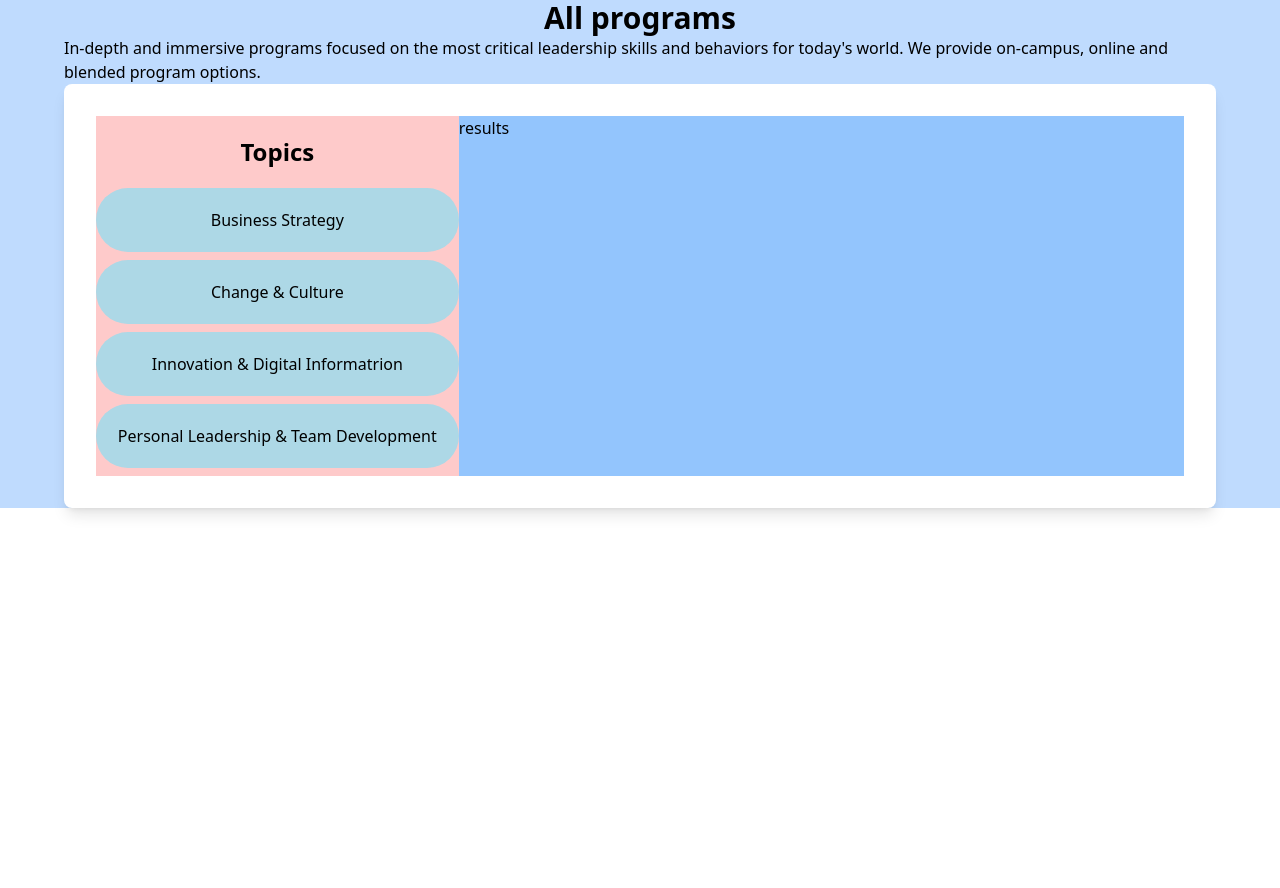
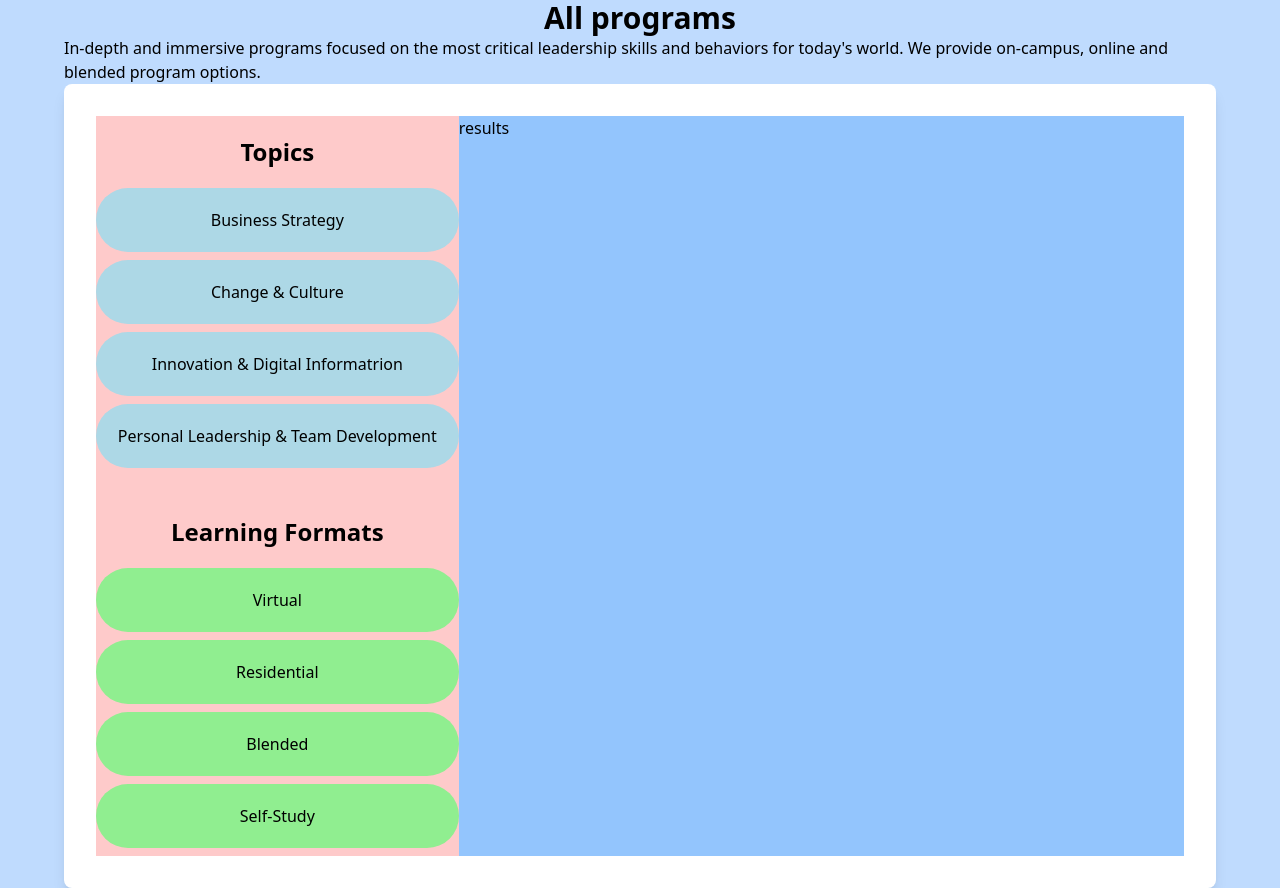
Before and after one commit to Lucy-de-Rojas/ef, a Next.js app: page / in a window 1280 px wide. Before the commit the page ends 800 px from the top, so only its background shows below. Built offline with nearby package versions, Linux system fonts and the light colour scheme.

Commit message:
learning formats working - list update and style change

```diff
--- a/src/pages/index.js
+++ b/src/pages/index.js
@@ -11,9 +11,11 @@ export default function Home() {
 
   const [data, setData] = useState([]);
   const [activeTopics, setActiveTopics] = useState([]);
+  const [activeLearningFormats, setActiveLearningFormats] = useState([]);
 
 
-  console.log("activeTopics 🔴", activeTopics);
+  // console.log("activeTopics 🔴", activeTopics);
+  console.log("activeLearningFormats 🔴", activeLearningFormats);
 
 
 
@@ -60,6 +62,23 @@ export default function Home() {
 
 
 
+  // handle learning format change:
+  function handleLearningFormatChange (e) {
+    console.log("🔴", e.target.value, e.target.checked);
+    if(e.target.checked === true){
+      setActiveLearningFormats([...activeLearningFormats, e.target.value]);
+      e.target.parentElement.style.backgroundColor = 'green';
+      e.target.parentElement.style.color = 'white';
+    }
+    else{
+      setActiveLearningFormats(activeLearningFormats.filter(item => item !== e.target.value));
+      e.target.parentElement.style.backgroundColor = 'lightGreen';
+      e.target.parentElement.style.color = 'black';
+    }
+  }
+
+
+
 
 
 
@@ -87,6 +106,25 @@ program options.</p>
   </label>
 );})}
 
+
+
+
+<h2 className="text-2xl font-bold mb-5 mt-10">Learning Formats</h2>
+
+{["Virtual", "Residential", "Blended", "Self-Study"].map((item, index)=>{
+
+  return (
+  <label key={index} className="rounded-full bg-[lightGreen] py-5 mb-2" id={item} onChange={handleLearningFormatChange} value={item}>{item}
+  <input type="checkbox" className="hidden" id={item} value={item}  />
+  </label>)})
+
+
+
+
+
+}
+
+
 </div>
 
 
```
